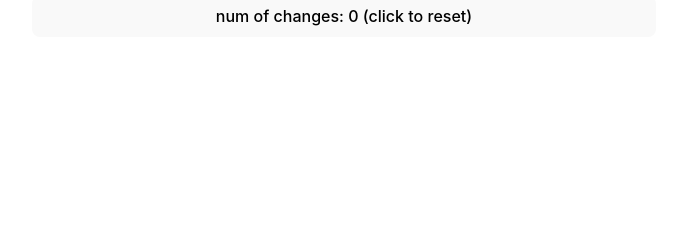
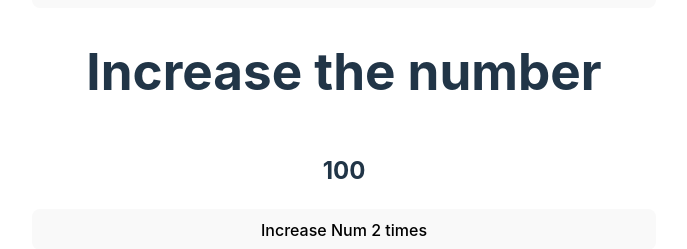
Before and after one commit to jacob-guerrero/TOP-lessons, a React (Vite) app in the folder react-introduction/states-effects/: page / in a window 1280 px wide. Shown: the part 703-952 px from the top of the page, without its empty margins (296-983 px from the left). Before the commit the page ends 800 px from the top, so only its background shows below. Built offline with nearby package versions, Linux system fonts and the light colour scheme.

Commit message:
Add example using state updater functions

```diff
--- a/react-introduction/states-effects/src/App.jsx
+++ b/react-introduction/states-effects/src/App.jsx
@@ -1,6 +1,23 @@
 import { useState } from "react";
 import sculptureList from "./data";
 import "./App.css";
+
+function Person() {
+  const [person, setPerson] = useState({ name: "John", number: 100 });
+
+  const handleIncrease = () => {
+    setPerson((prevPerson) => ({ ...prevPerson, number: prevPerson.number + 1 }));
+    setPerson((prevPerson) => ({ ...prevPerson, number: prevPerson.number + 1 }));
+  };
+
+  return (
+    <>
+      <h1>Increase the number</h1>
+      <h2>{person.number}</h2>
+      <button onClick={handleIncrease}>Increase Num 2 times</button>
+    </>
+  );
+}
 
 function ColorsElement() {
   const COLORS = ["pink", "green", "blue", "yellow", "purple", "cyan"];
@@ -114,6 +131,7 @@ function App() {
       <br />
       <SendForm></SendForm>
       <ColorsElement></ColorsElement>
+      <Person></Person>
     </>
   );
 }
```
